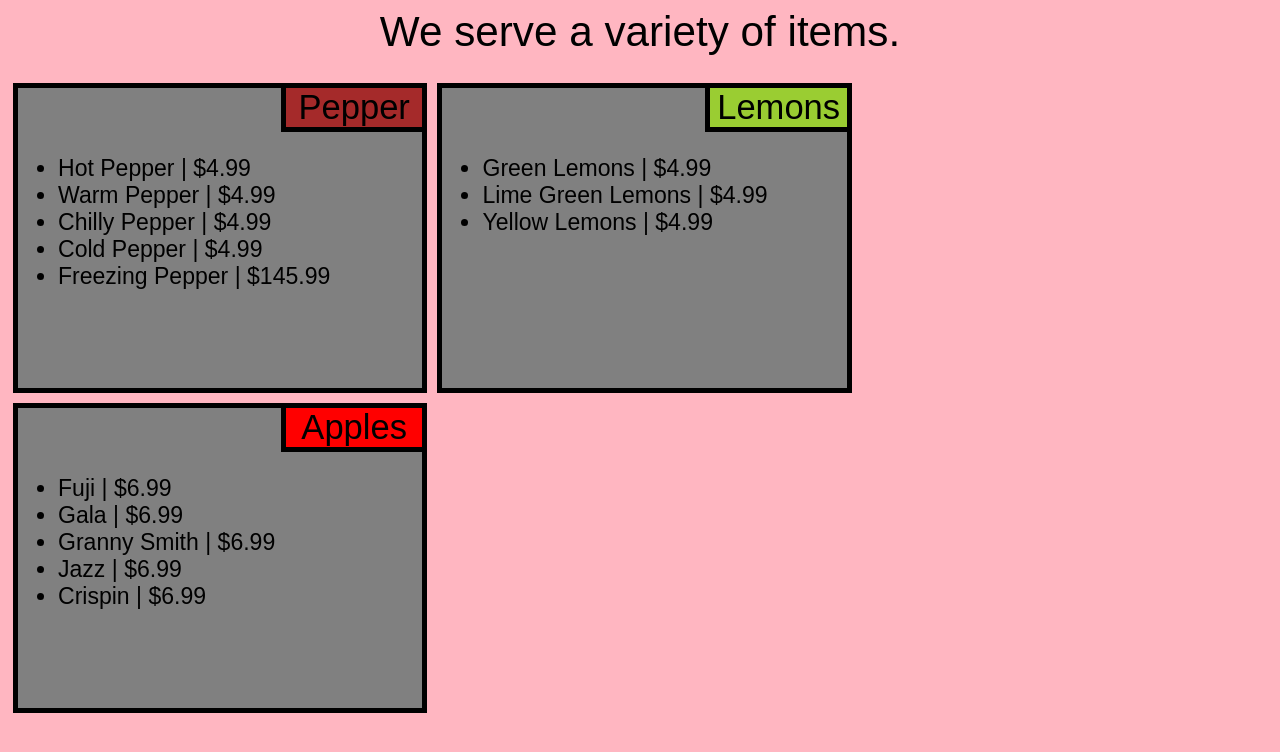
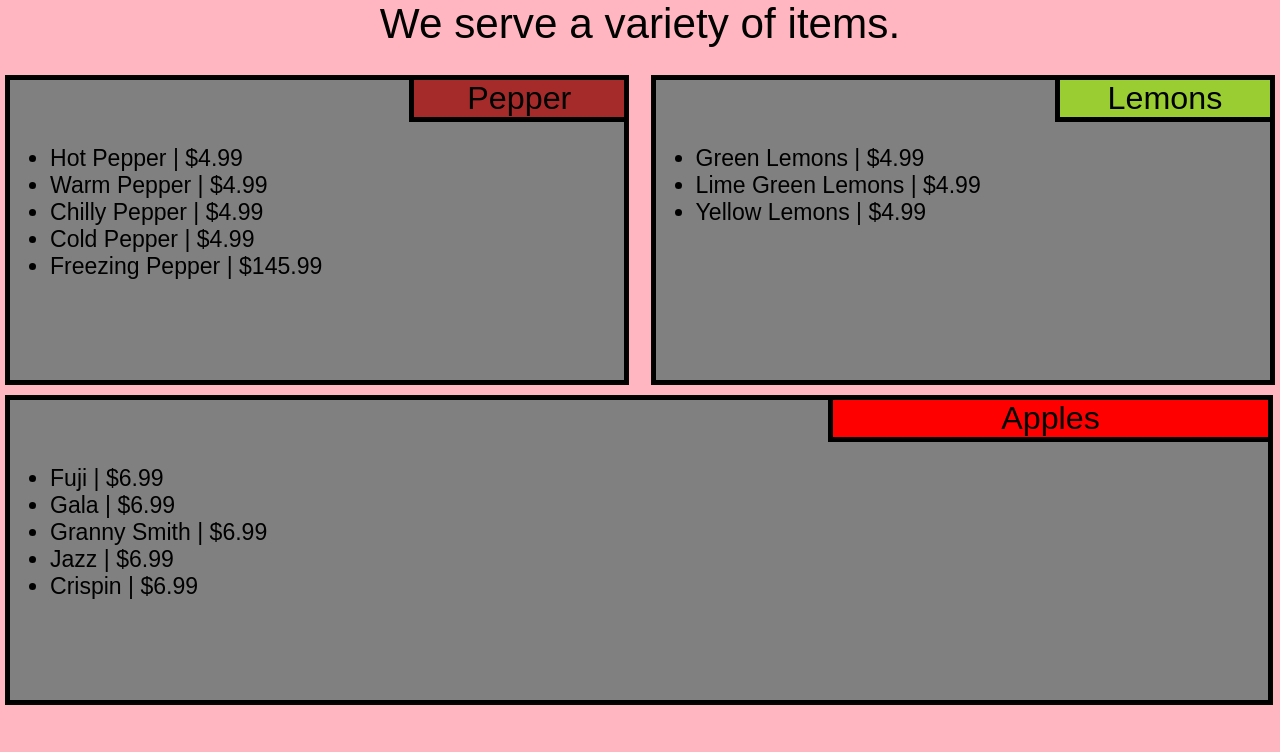
Before and after one commit to ArshiaDPG/coursera-test, a plain HTML site: page site/module2-assignment/index.html in a window 1280 px wide. Drawn offline with Linux system fonts and the light colour scheme.

Commit message:
finished assignment 2 (2)
If there is a god, he probably cannot center a div either.

```diff
--- a/site/module2-assignment/css/style.css
+++ b/site/module2-assignment/css/style.css
@@ -1,6 +1,7 @@
 
 
 #baseBodyProperties{
+    margin: 0px;
     box-sizing: border-box;
     font-size: 120%;
     align-items: center;
@@ -13,10 +14,12 @@
     Gray box properties
 */
 .baseBox {
+    margin-left: auto;
+    margin-right: auto;
     font-size: 120%;
     margin: 5px;
     border: 5px solid black;
-    width: 32%;
+    width: 32.2%;
     height: 300px;
     background-color: gray;
     float: left;
@@ -27,7 +30,7 @@
 */
 .menuItem{
     box-sizing: border-box;
-    font-size: 150%;
+    font-size: 140%;
     border-left: 5px solid black;
     border-bottom: 5px solid black;
     text-align: right;
@@ -51,19 +54,22 @@
 /*
     Layout settings
 */
-@media (max-width: 970px){
+@media (max-width: 1023px){
     .baseBox{
         float: none;
-        width: 100%;
+        width: 95%;
     }
 }
 
-@media (min-width: 970px) and (max-width: 1140px) {
+@media (min-width: 1024px) and (max-width: 1440px) {
     .baseBox{
         float: left;
-        width: 49%;
+        width: 48%;
+    }
+    #secondBox {
+        float: right;
     }
     #lowerBox {
-        width: 99%;
+        width: 98.3%;
     }
 }
--- a/site/module2-assignment/index.html
+++ b/site/module2-assignment/index.html
@@ -26,7 +26,7 @@
                 <li>Freezing Pepper | $145.99</li>
             </ul>
         </div>
-        <div class="baseBox">
+        <div class="baseBox" id="secondBox">
             <div class="menuItem" id="lemons">
                 Lemons
             </div>
```
